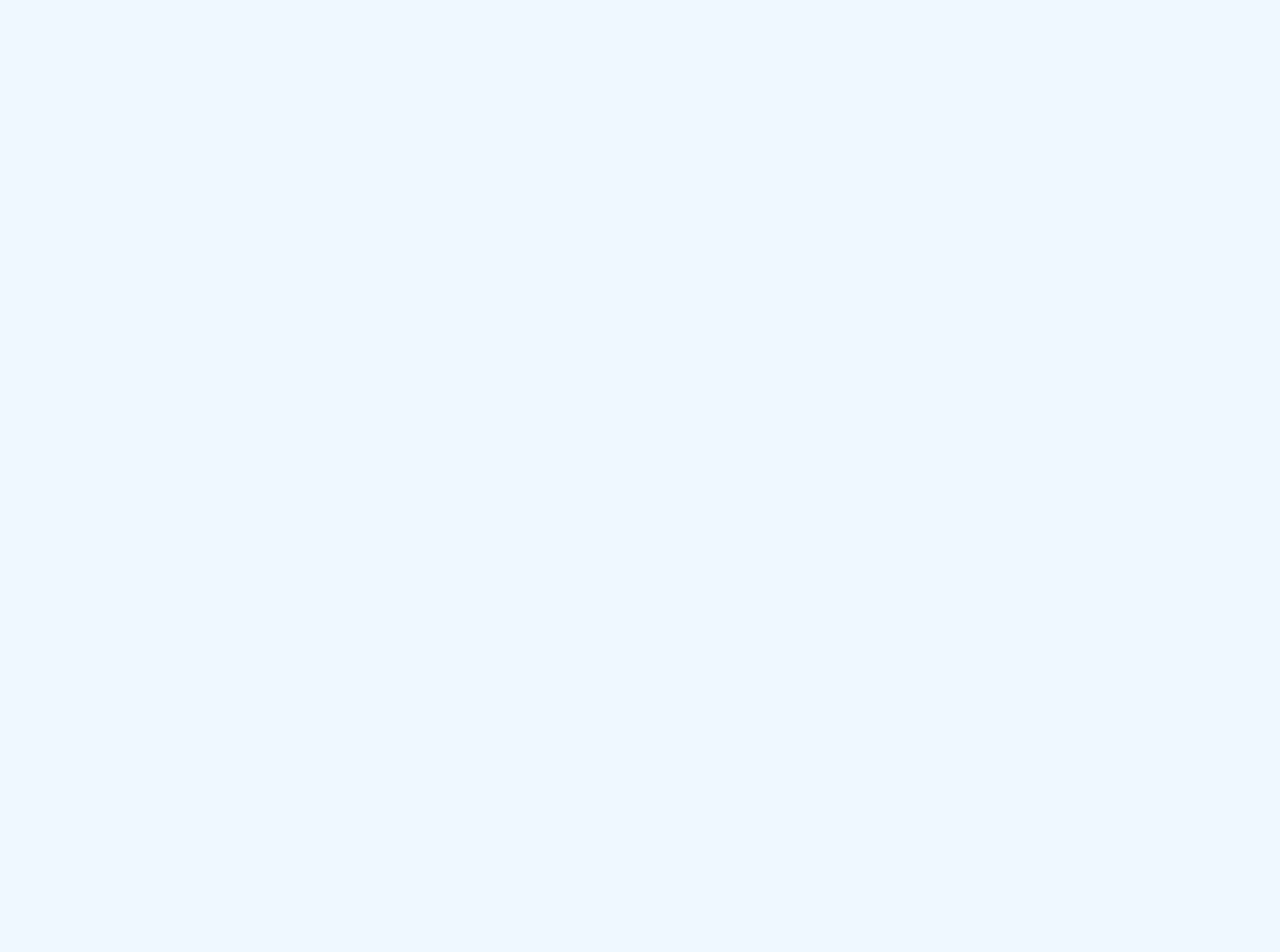
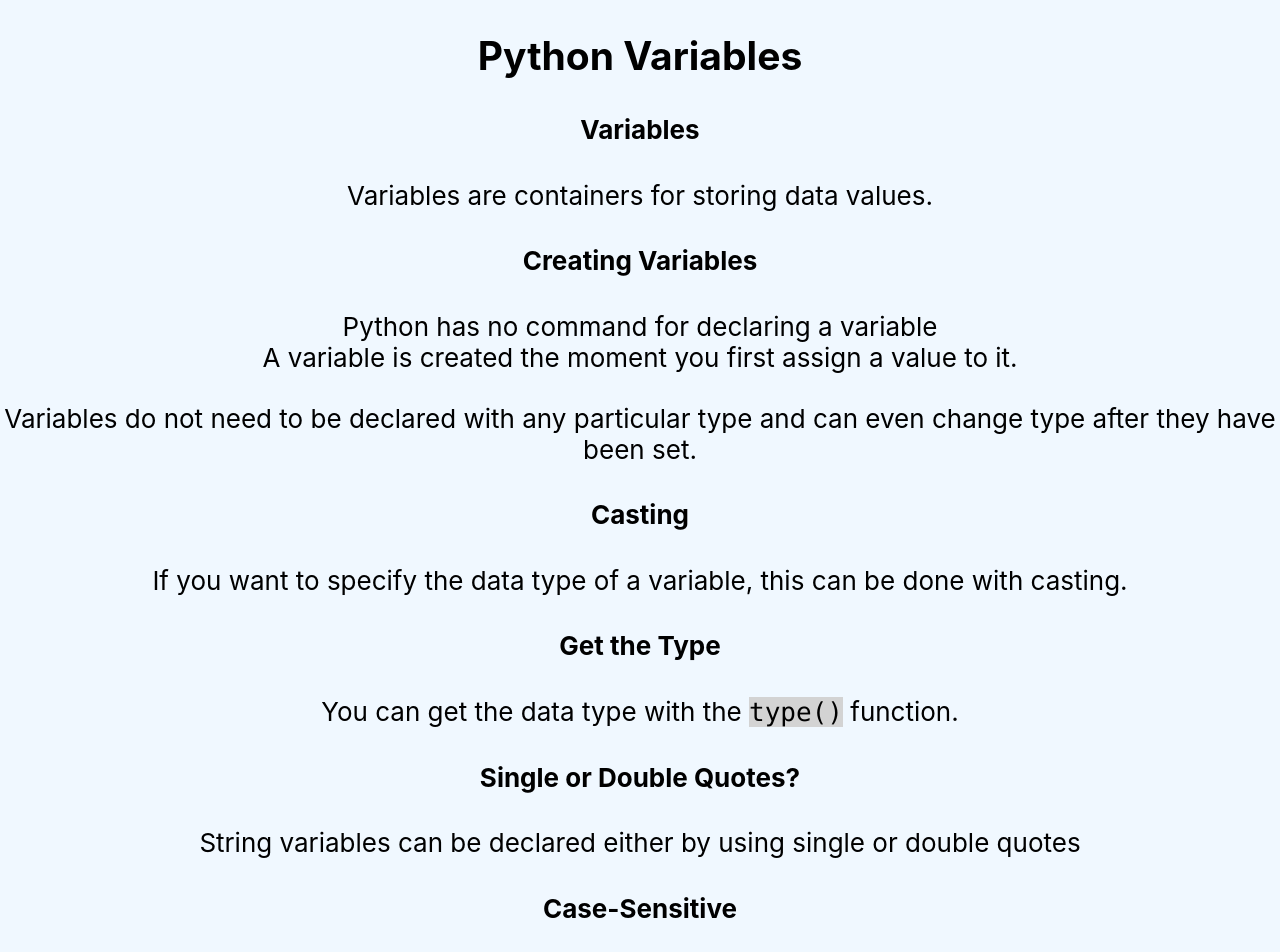
Before and after one commit to tanmayaarora/Online_course_learning_application, a React (Create React App) app: page /python-variables in a window 1280 px wide. Before the commit this address had no page. Shown: the top 952 px of the page. Before the commit the page ends 800 px from the top, so only its background shows below. Built offline with nearby package versions, Linux system fonts and the light colour scheme.

Commit message:
Added page for Python Variables

```diff
--- a/src/App.js
+++ b/src/App.js
@@ -5,6 +5,7 @@
 import JavascriptIntroduction from "./components/Javascript/JavascriptIntroduction";
 import PythonGettingStarted from "./components/Python/PythonGettingStarted";
 import PythonIntroduction from "./components/Python/PythonIntroduction";
+import PythonVariables from "./components/Python/PythonVariables/PythonVariables";
 
 function App() {
   return (
@@ -17,6 +18,7 @@
             <Route exact path="/js-intro" Component={JavascriptIntroduction} />
             <Route exact path="/python-getstarted" Component={PythonGettingStarted} />
             <Route exact path="/python-intro" Component={PythonIntroduction} />
+            <Route exact path="/python-variables" Component={PythonVariables} />
           </Routes>
         </Router>
       </header>
--- a/src/components/Python/PythonGettingStarted.js
+++ b/src/components/Python/PythonGettingStarted.js
@@ -9,6 +9,14 @@
             <PythonInstallation/>
             <h4>Python Quickstart</h4>
             <PythonQuickStart/>
+            <div className="m-bottom-30">
+                <a href="/python-intro" className="bg-green text-white m-inline-15rem p-block-5 p-inline-10 border-green border-radius-5 t-decoration-none">
+                    Previous
+                </a>
+                <a href="/python-variables" className="bg-green text-white m-inline-15rem p-block-5 p-inline-10 border-green border-radius-5 t-decoration-none">
+                    Next
+                </a>
+            </div>
         </div>
     );
 }
--- /dev/null
+++ b/src/components/Python/PythonVariables/PythonVariables.js
@@ -0,0 +1,25 @@
+const PythonVariables = () => {
+    return (
+        <div>
+            <h2>Python Variables</h2>
+            <h4>Variables</h4>
+            <div>Variables are containers for storing data values.</div>
+            <h4>Creating Variables</h4>
+            <div>Python has no command for declaring a variable</div>
+            <div className="m-bottom-30">
+                A variable is created the moment you first assign a value to it.
+            </div>
+            <div className="m-bottom-30">Variables do not need to be declared with any particular type and can even change type after they have been set.</div>
+            <h4>Casting</h4>
+            <div>If you want to specify the data type of a variable, this can be done with casting.</div>
+            <h4>Get the Type</h4>
+            <div>You can get the data type with the <code className="bg-grey">type()</code> function.</div>
+            <h4>Single or Double Quotes?</h4>
+            <div>String variables can be declared either by using single or double quotes</div>
+            <h4>Case-Sensitive</h4>
+            <div className="m-bottom-30">Variable names are case-sensitive.</div>
+        </div>
+    );
+}
+
+export default PythonVariables;
```
